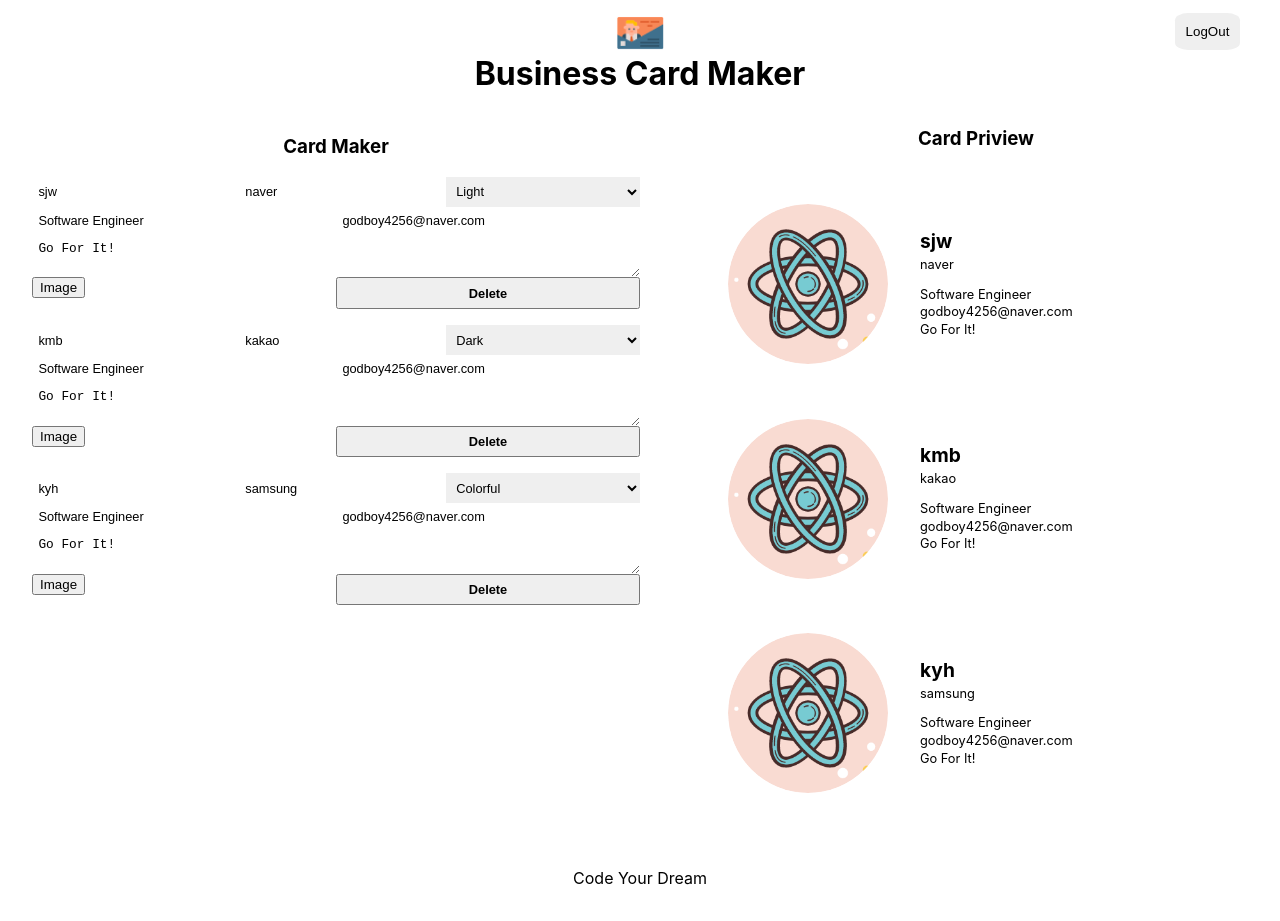
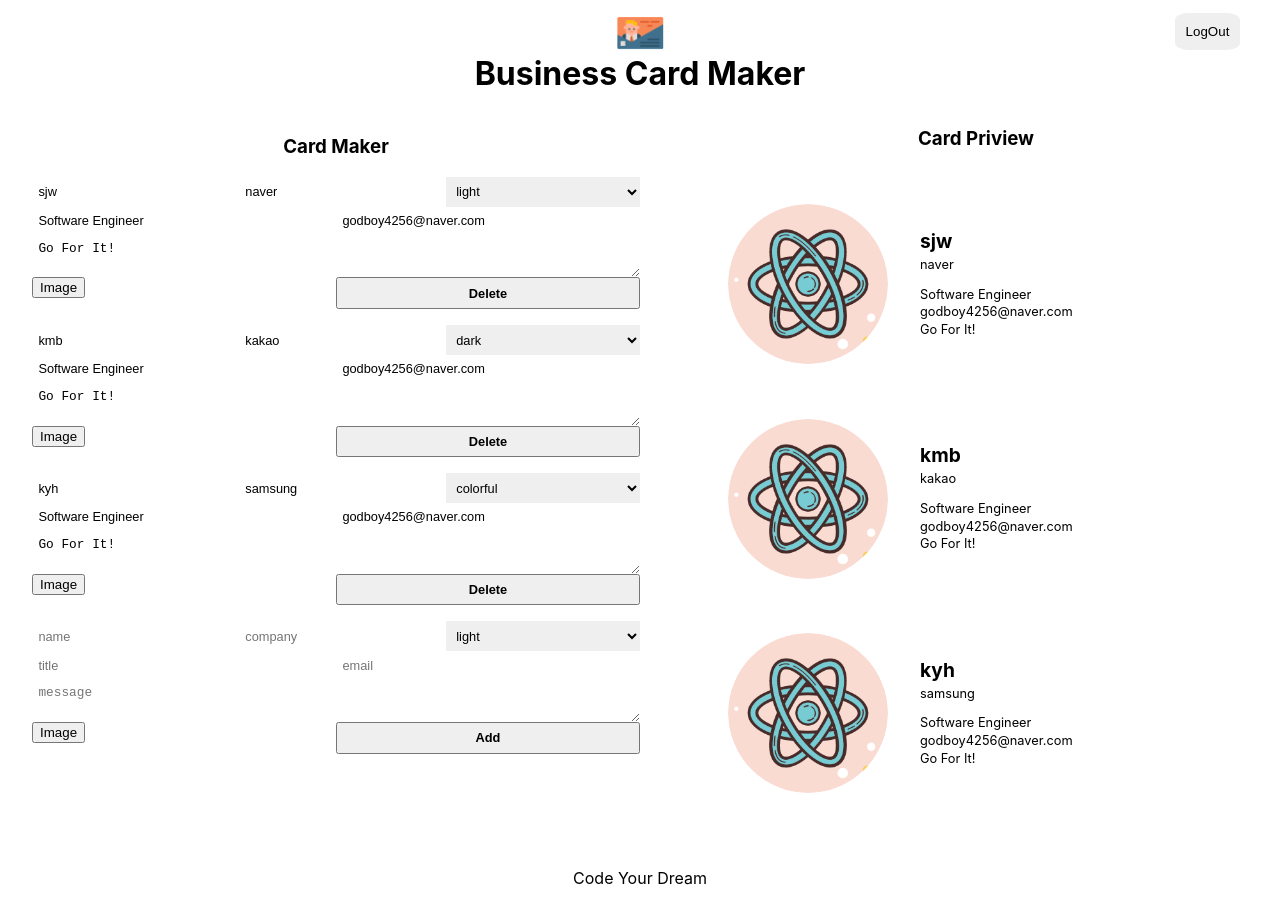
Before and after one commit to godboy4256/business-card-maker-project, a React (Create React App) app: page /maker in a window 1280 px wide. Shown: the top 921 px of the page. Built offline with nearby package versions, Linux system fonts and the light colour scheme; no server answers; sample sign-in values are in the browser's storage.

Commit message:
add-form-service compelete

```diff
--- /dev/null
+++ b/src/component/card_add_form/card_add_form.jsx
@@ -0,0 +1,51 @@
+import React, { useRef } from 'react';
+import Button from '../button/button';
+import ImageFileInput from '../image_file_infut/image_file_input';
+import styles from './card_add_form.module.css'
+
+const CardAddForm = ({onAdd}) => {
+    const nameRef=useRef(),
+         companyRef=useRef(),
+        themeRef=useRef(),
+        titleRef=useRef(),
+        emailRef=useRef(),
+        messageRef=useRef(),
+        formRef=useRef()
+    const onSubmit = (event) => {
+        event.preventDefault()
+        const card = {
+            id:Date.now(),
+            name:nameRef.current.value || " ",
+            company:companyRef.current.value || " ",
+            theme:themeRef.current.value || " ",
+            title:titleRef.current.value || " ",
+            email:emailRef.current.value || " ",
+            message:messageRef.current.value || " ",
+            fileName:" ",
+            fileURL:""
+        }
+        formRef.current.reset()
+        onAdd(card)
+    }
+    return (
+        <form ref={formRef} className={styles.form}>
+            <input ref={nameRef} className={styles.input} type="text" name="name" placeholder="name"/>
+            <input ref={companyRef} className={styles.input} type="text" name="company" placeholder="company"/>
+            <select ref={themeRef} className={styles.select} name="theme" placeholder="theme">
+            <option value="light">light</option>
+                <option value="dark">dark</option>
+                <option value="colorful">colorful</option>
+            </select>
+            <input ref={titleRef} className={styles.input} type="text" name="title" placeholder="title"/>
+            <input ref={emailRef} className={styles.input} type="text" name="email"placeholder="email"/>
+            <textarea ref={messageRef} className={styles.textarea} name="message" placeholder="message"></textarea>
+            <div className={styles.fileInput}>
+                <ImageFileInput/>
+            </div>
+            <Button name="Add" onClick={onSubmit} />
+        </form>
+    )
+}
+
+
+export default CardAddForm;
--- /dev/null
+++ b/src/component/card_add_form/card_add_form.module.css
@@ -0,0 +1,45 @@
+@value makerBlack, makerWhite from '../../common/color.css';
+
+.form {
+  display: flex;
+  width: 100%;
+  flex-wrap: wrap;
+  border-top: 1px solid makerBlack;
+  border-left: 1px solid makerBlack;
+  margin-bottom: 1em;
+}
+
+.input,
+.textarea,
+.select,
+.button,
+.fileInput {
+  font-size: 0.8rem;
+  width: 100%;
+  border: 0;
+  padding: 0.5em;
+  border-bottom: 1px solid makerBlack;
+  border-right: 1px solid makerBlack;
+  background: makerWhite;
+}
+
+.input,
+.select {
+  flex: 1 1 30%;
+}
+
+.fileInput {
+  padding: 0;
+  flex: 1 1 50%;
+}
+
+.input:focus,
+.textarea:focus,
+.select:focus,
+.button:focus {
+  outline: 0;
+}
+
+.textarea {
+  flex-basis: 100%;
+}
--- a/src/component/card_editor_form/card_editor_form.jsx
+++ b/src/component/card_editor_form/card_editor_form.jsx
@@ -10,15 +10,15 @@
     }
     return (
         <form className={styles.form}>
-            <input className={styles.input} type="text" name="name" value={name}/>
-            <input className={styles.input} type="text" name="company" value={company}/>
+            <input className={styles.input} type="text" name="name" value={name} onChange/>
+            <input className={styles.input} type="text" name="company" value={company} onChange/>
             <select className={styles.select} name="theme" value={theme}>
-                <option value="light">Light</option>
-                <option value="dark">Dark</option>
-                <option value="colorful">Colorful</option>
+                <option value="light">light</option>
+                <option value="dark">dark</option>
+                <option value="colorful">colorful</option>
             </select>
-            <input className={styles.input} type="text" name="title" value={title}/>
-            <input className={styles.input} type="text" name="email" value={email}/>
+            <input className={styles.input} type="text" name="title" value={title} onChange/>
+            <input className={styles.input} type="text" name="email" value={email} onChange/>
             <textarea className={styles.textarea} name="message" value={message}></textarea>
             <div className={styles.fileInput}>
                 <ImageFileInput/>
--- a/src/component/editor/editor.jsx
+++ b/src/component/editor/editor.jsx
@@ -1,16 +1,18 @@
 import React from 'react';
+import CardAddForm from '../card_add_form/card_add_form';
 import CardEditorForm from '../card_editor_form/card_editor_form';
 import styles from './editor.module.css'
 
-const Editor = ({cards}) => {
+const Editor = ({cards,addCard}) => {
     return (
          <section className={styles.editor}>
             <h1 className={styles.title}>Card Maker</h1>
             {
                 cards.map(item => {
-                    return <CardEditorForm card={item}/>
+                    return <CardEditorForm key={item.id} card={item}/>
                 })
             }
+            <CardAddForm onAdd={addCard}/>
          </section>
     )
 }
--- a/src/component/maker/maker.jsx
+++ b/src/component/maker/maker.jsx
@@ -54,12 +54,15 @@
             }
         })
     })
-
+    const addCard = (card) => {
+        const update=[...cards,card]
+        setCards(update)
+    }
     return (
     <section className={styles.maker}>
         <Header onLogOut={onLogOut}/>
         <div className={styles.container}>
-            <Editor cards={cards}/>
+            <Editor addCard={addCard} cards={cards}/>
             <Priview cards={cards}/>
         </div>
         <Footer />
```
